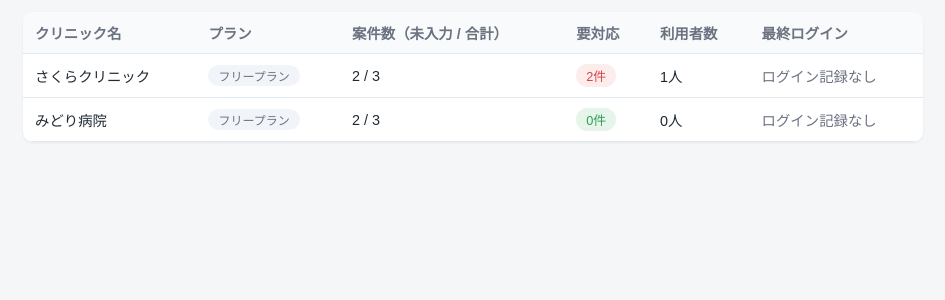
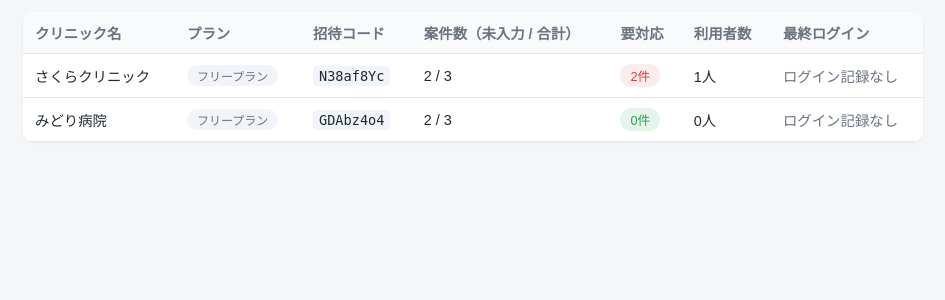
Before and after one commit to HelloJasmin999/nyuryoku-check-dashboard, a Flask app: page /ops in a window 1280 px wide. Shown: the part 147-447 px from the top of the page, without its empty margins (167-1112 px from the left). Run offline with Flask 3, Linux system fonts and the light colour scheme; the visitor is signed in with stand-in values (Sample User, id 1); data comes from the database, SQL or seed files in the repository.

Commit message:
feat: 運営用管理画面に招待コードを表示
Renderの無料プランはDBが再デプロイのたびにリセットされるため、
招待コードを控えていた既存の管理者以外、誰も現在の招待コードを
知る手段が無い状態だった。運営者が/opsからいつでも確認できる
ようにし、新しいクリニックのサポートや招待コード再確認に対応。

Co-Authored-By: Claude Sonnet 5 <noreply@anthropic.com>

```diff
--- a/server.py
+++ b/server.py
@@ -913,6 +913,7 @@ def ops_dashboard():
             {
                 "name": tenant["name"],
                 "plan": tenant["plan"],
+                "invite_code": tenant["invite_code"],
                 "total_cases": len(cases),
                 "open_cases": sum(1 for c in cases if c["status"] == "未入力"),
                 "urgent_cases": sum(1 for c in cases if c["urgent"]),
--- a/templates/ops_dashboard.html
+++ b/templates/ops_dashboard.html
@@ -87,6 +87,12 @@
   .status-pill.quiet { background: #e6f4ea; color: var(--ok); }
   .no-login { color: var(--muted); }
   .empty { color: var(--muted); padding: 20px; text-align: center; }
+  td code {
+    background: #f1f5f9;
+    padding: 2px 6px;
+    border-radius: 4px;
+    font-size: 0.85rem;
+  }
 </style>
 </head>
 <body>
@@ -108,6 +114,7 @@
       <tr>
         <th>クリニック名</th>
         <th>プラン</th>
+        <th>招待コード</th>
         <th>案件数（未入力 / 合計）</th>
         <th>要対応</th>
         <th>利用者数</th>
@@ -116,12 +123,13 @@
     </thead>
     <tbody>
       {% if tenants|length == 0 %}
-      <tr><td colspan="6" class="empty">クリニックがまだ登録されていません</td></tr>
+      <tr><td colspan="7" class="empty">クリニックがまだ登録されていません</td></tr>
       {% endif %}
       {% for t in tenants %}
       <tr>
         <td>{{ t.name }}</td>
         <td><span class="plan-badge {{ t.plan }}">{{ 'プロプラン' if t.plan == 'pro' else 'フリープラン' }}</span></td>
+        <td><code>{{ t.invite_code }}</code></td>
         <td>{{ t.open_cases }} / {{ t.total_cases }}</td>
         <td>
           {% if t.urgent_cases > 0 %}
```
Also changed, not shown: tests/test_server.py (+11 -0 lines).
